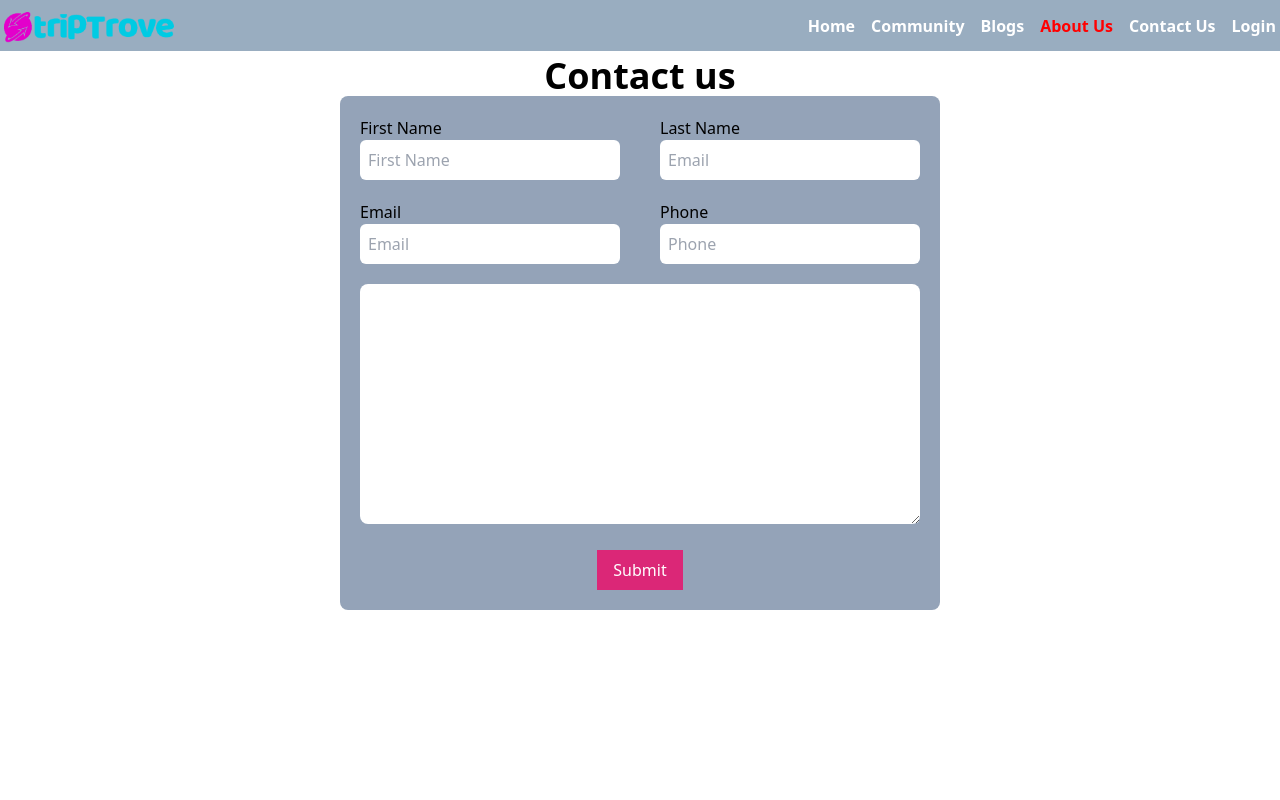
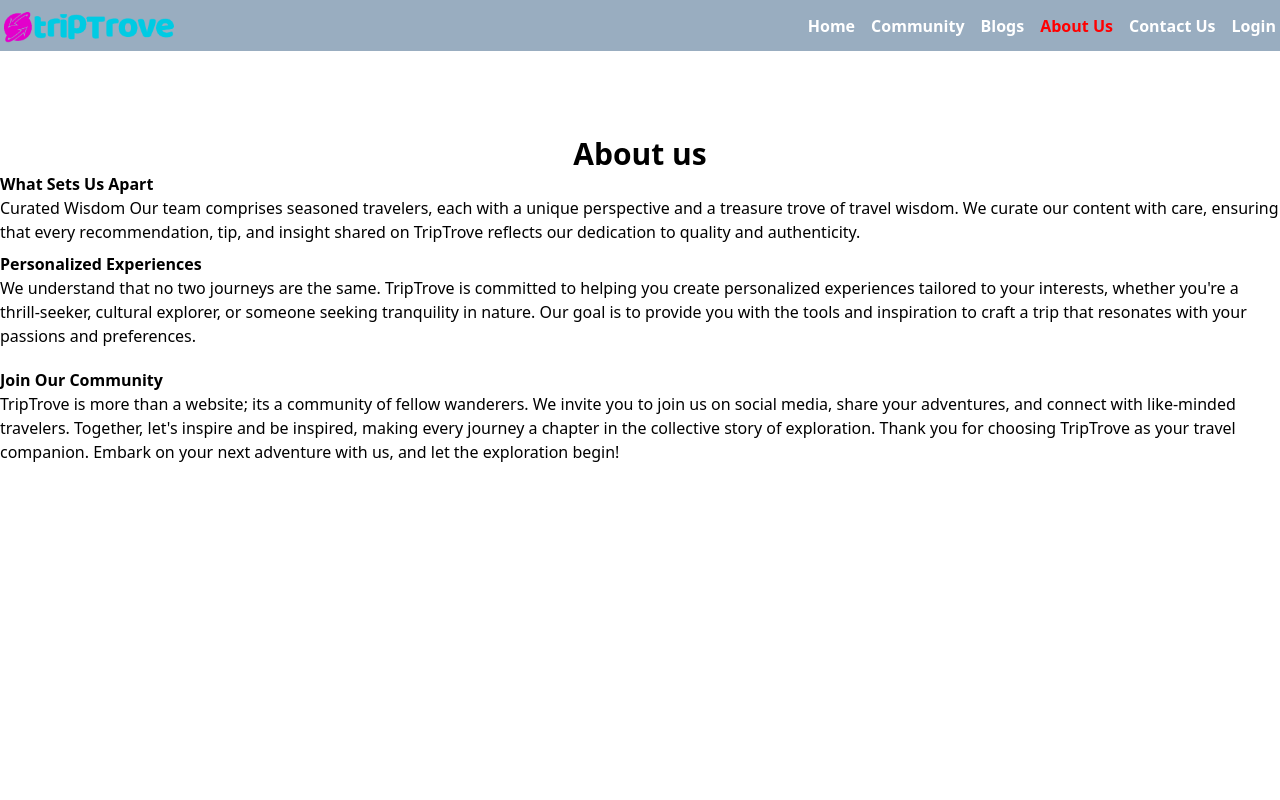
Before and after one commit to sumonpaul55/trip-trove-server, a React (Vite) app: page /about-us in a window 1280 px wide. Shown: the top 800 px of the page. Built offline with nearby package versions, Linux system fonts and the light colour scheme; no server answers.

Commit message:
about us page and contact

```diff
--- /dev/null
+++ b/src/pages/about us/About.jsx
@@ -0,0 +1,29 @@
+import React from 'react';
+
+const About = () => {
+    return (
+        <main className='min-h-screen pt-14'>
+            <section>
+                <div className="container mx-auto">
+                    <h3 className='text-xl mt-20 md:text-3xl text-center font-bold text-black'>About us</h3>
+                    <p>
+                        <h3 className='font-bold'> What Sets Us Apart</h3>
+                        Curated Wisdom
+                        Our team comprises seasoned travelers, each with a unique perspective and a treasure trove of travel wisdom. We curate our content with care, ensuring that every recommendation, tip, and insight shared on TripTrove reflects our dedication to quality and authenticity.
+
+                        <h3 className='font-bold mt-2'>Personalized Experiences</h3>
+                        We understand that no two journeys are the same. TripTrove is committed to helping you create personalized experiences tailored to your interests, whether you're a thrill-seeker, cultural explorer, or someone seeking tranquility in nature. Our goal is to provide you with the tools and inspiration to craft a trip that resonates with your passions and preferences.
+
+                        <h4 className='mt-5 font-bold'>Join Our Community</h4>
+                        TripTrove is more than a website; its a community of fellow wanderers. We invite you to join us on social media, share your adventures, and connect with like-minded travelers. Together, let's inspire and be inspired, making every journey a chapter in the collective story of exploration.
+
+                        Thank you for choosing TripTrove as your travel companion. Embark on your next adventure with us, and let the exploration begin!
+                    </p>
+                </div>
+
+            </section>
+        </main>
+    );
+};
+
+export default About;
--- a/src/pages/contact/Contact.jsx
+++ b/src/pages/contact/Contact.jsx
@@ -8,7 +8,7 @@ const Contact = () => {
                     <div>
                         <h2 className='text-xl md:text-3xl text-center font-bold lg:text-4xl'>Contact us</h2>
                     </div>
-                    <div className=' bg-slate-400 p-5 max-w-[600px] mx-auto rounded-lg'>
+                    <div className=' bg-slate-400 p-5 max-w-[600px] mx-auto rounded-lg mt-20'>
                         <form action="" className='space-y-5'>
                             <div className='grid grid-cols-1 md:grid-cols-2 gap-5 md:gap-10'>
                                 <div>
--- a/src/router/Router.jsx
+++ b/src/router/Router.jsx
@@ -22,11 +22,14 @@ import AddPackage from '../pages/dashBoard/addPackage/AddPackage';
 import MyAssignedTour from '../pages/dashBoard/myassignedTour/MyAssignedTour';
 import Blog from '../pages/blog/Blog';
 import Contact from '../pages/contact/Contact';
+import ErrorPage from '../shared/Error';
+import About from '../pages/about us/About';
 
 const router = createBrowserRouter([
     {
         path: "/",
         element: <MainLayout></MainLayout>,
+        errorElement: <ErrorPage></ErrorPage>,
         children: [
             {
                 path: "/",
@@ -56,8 +59,13 @@ const router = createBrowserRouter([
                 element: <Blog></Blog>
             },
             {
+                path: "/contact-us",
+                element: <Contact></Contact>
+
+            },
+            {
                 path: "/about-us",
-                element: <Contact></Contact>
+                element: <About></About>
 
             },
             {
--- /dev/null
+++ b/src/shared/Error.jsx
@@ -0,0 +1,11 @@
+import React from 'react';
+
+const ErrorPage = () => {
+    return (
+        <div>
+
+        </div>
+    );
+};
+
+export default ErrorPage;
```
